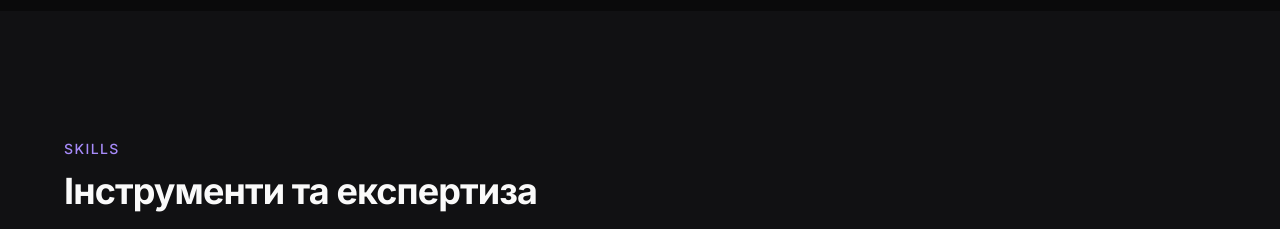
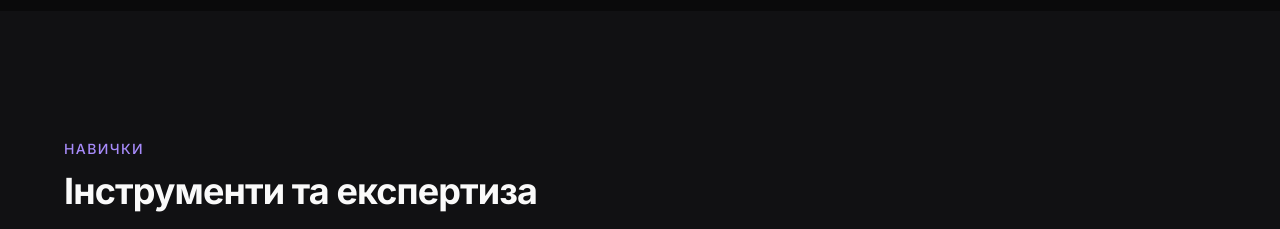
Before and after one commit to bulochka323/bobak-ivan-dev, a React (Vite) app: page / in a window 1280 px wide. Shown: the part 1620-1849 px from the top of the page. Built offline with nearby package versions, Linux system fonts and the light colour scheme.

Commit message:
Translate 'Skills' to 'Навички' in Skills component

```diff
--- a/src/components/Skills.tsx
+++ b/src/components/Skills.tsx
@@ -7,7 +7,7 @@ export function Skills() {
       <div className="mx-auto max-w-6xl">
         <ScrollReveal>
           <p className="text-sm font-medium tracking-widest uppercase text-[var(--color-accent)] mb-3">
-            Skills
+            Навички
           </p>
           <h2 className="text-3xl md:text-4xl font-bold tracking-tight mb-12">
             Інструменти та експертиза
```
